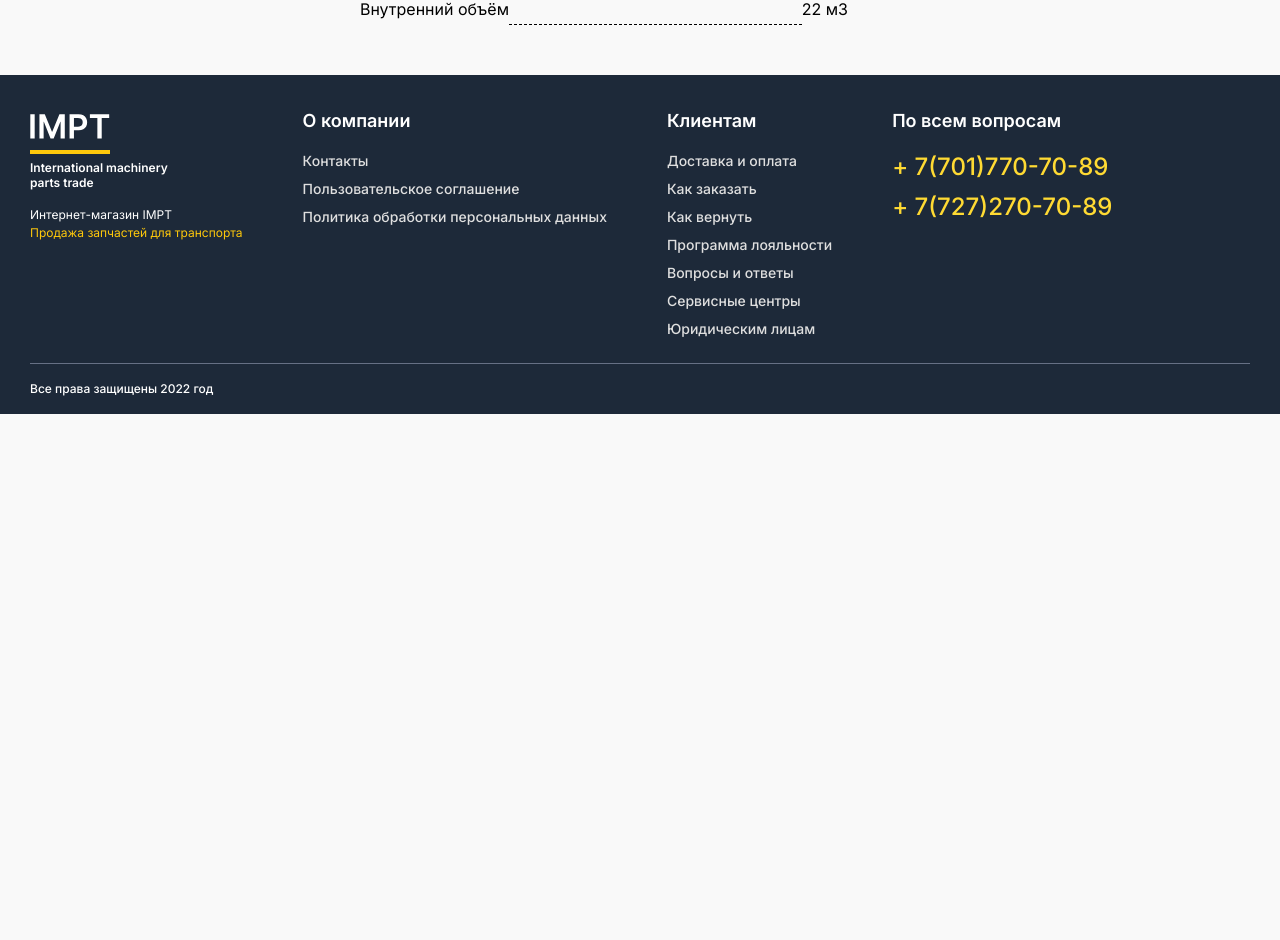
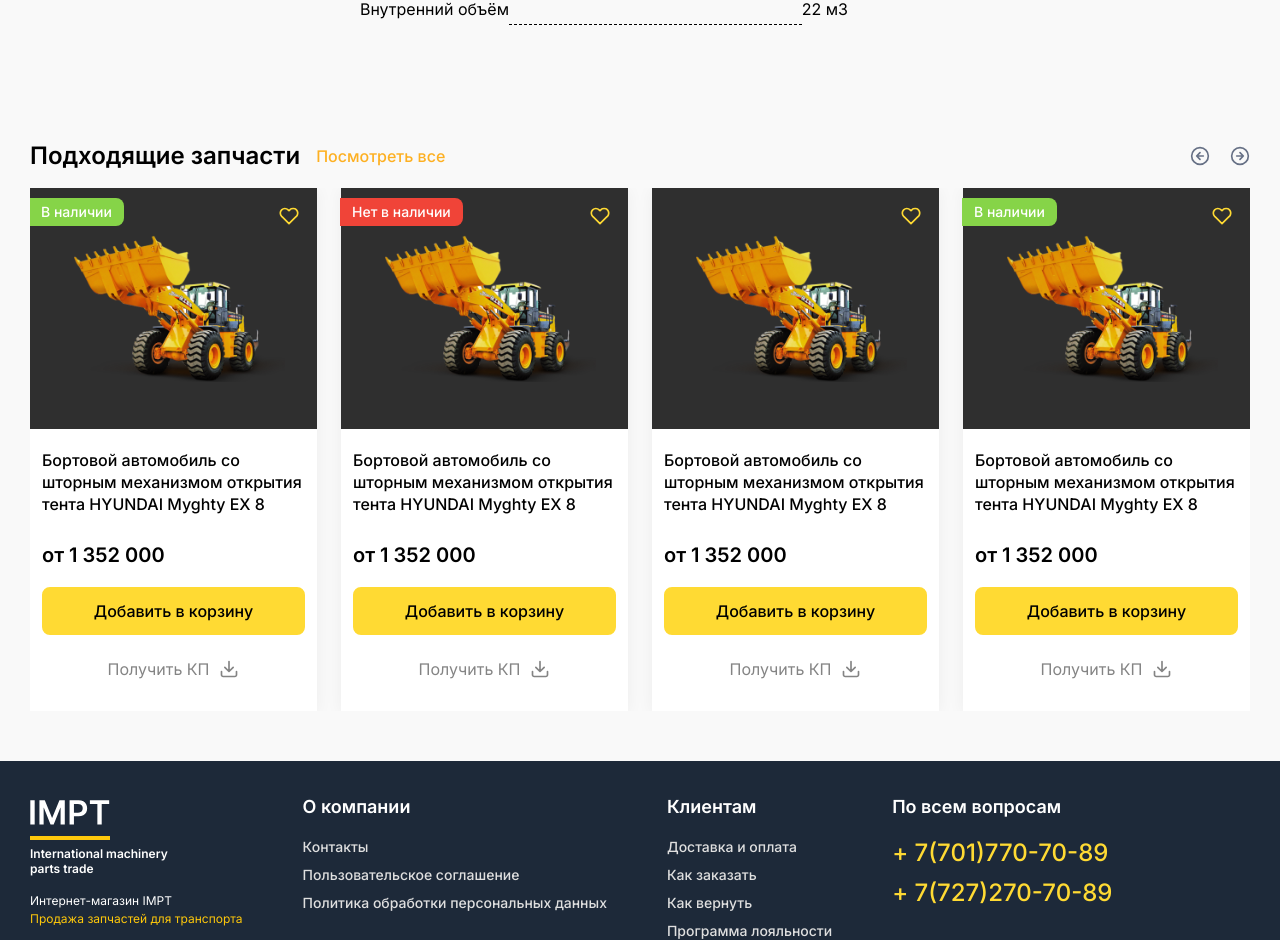
Before and after one commit to Akhmed-Shakirov/zapchasti-app, a Nuxt app: page /products/1 in a window 1280 px wide. Shown: the part 1197-2137 px from the top of the page. Before the commit the page ends 1611 px from the top, so only its background shows below. Built offline with nearby package versions, Linux system fonts and the light colour scheme.

Commit message:
add pages id slider

```diff
--- a/app.vue
+++ b/app.vue
@@ -4,8 +4,8 @@
 
 <script setup>
 useHead({
-    title: 'Frontend',
-    link: [{ rel: 'icon', type: 'image/png', href: '/emblem.svg' }]
+    title: 'Zapchasti',
+    link: [{ rel: 'icon', type: 'image/png', href: '/icons/logo.svg' }]
 })
 
 const { isToolbar } = storeToRefs(useHelper())
--- a/components/Ui/Carousel.vue
+++ b/components/Ui/Carousel.vue
@@ -1,10 +1,9 @@
 <template>
-    <div ref="carousel" class="carousel">
+    <div ref="carousel" class="carousel" :style="{ '--gap': gap + 'px'}">
         <div ref="track" class="carousel__track">
             <slot />
         </div>
         <div class="carousel__arrows">
-            <slot name="arrow" />
             <button v-show="arrow && prev === 'carousel__arrows-prev'" class="carousel__arrows-prev">
                 prev
             </button>
@@ -49,6 +48,10 @@ const props = defineProps({
         type: Number,
         default: 1
     },
+    gap: {
+        type: Number,
+        default: 0
+    },
     timer: {
         type: Number,
         default: 7
@@ -67,11 +70,12 @@ onMounted(() => {
     setTimeout(() => {
         items.value = track.value.children
         itemsCount.value = items.value.length
-        itemWidth.value = carousel.value.clientWidth / props.show
-        movePosition.value = props.scroll * itemWidth.value
+        console.log(((props.show - 1) * props.gap))
+        itemWidth.value = (carousel.value.clientWidth - ((props.show - 1) * props.gap)) / props.show
+        movePosition.value = props.scroll * itemWidth.value + ((props.show - props.scroll) * props.gap)
 
         for (const el of items.value) {
-            el && el.setAttribute('style', `min-width: ${itemWidth.value}px`)
+            el && el.setAttribute('style', `min-width: ${itemWidth.value}px;`)
         }
 
         const btnPrev = document.querySelector(`.${props.prev}`)
@@ -82,13 +86,13 @@ onMounted(() => {
                 const itemsLeft = Math.abs(position.value) / itemWidth.value
                 position.value += itemsLeft >= props.scroll ? movePosition.value : itemsLeft * itemWidth.value
             } else {
-                position.value = -(itemsCount.value - 1) * itemWidth.value
+                position.value = -(itemsCount.value - (Math.abs(position.value) + props.show * (itemWidth.value - ((props.show - props.scroll) * props.gap))) / itemWidth.value) * itemWidth.value
             }
         }
 
         btnNext.onclick = () => {
-            if (position.value !== -(itemsCount.value - 1) * itemWidth.value) {
-                const itemsLeft = itemsCount.value - (Math.abs(position.value) + props.show * itemWidth.value) / itemWidth.value
+            if (itemsCount.value - (Math.abs(position.value) + props.show * (itemWidth.value - ((props.show - props.scroll) * props.gap))) / itemWidth.value) {
+                const itemsLeft = itemsCount.value - (Math.abs(position.value) + props.show * (itemWidth.value - ((props.show - props.scroll) * props.gap))) / itemWidth.value
                 position.value -= itemsLeft >= props.scroll ? movePosition.value : itemsLeft * itemWidth.value
             } else {
                 position.value = 0
@@ -141,6 +145,7 @@ const setNewPosition = (index) => {
     &__track {
         display: flex;
         transition: .2s;
+        grid-gap: var(--gap);
     }
 
     &__arrows {
--- a/pages/products/[id].vue
+++ b/pages/products/[id].vue
@@ -129,6 +129,31 @@
                         </div>
                     </div>
                 </div>
+
+                <div class="product__slider">
+                    <div class="product__slider-info">
+                        <div class="product__slider-content">
+                            <h3>Подходящие запчасти</h3>
+                            <p>Посмотреть все</p>
+                        </div>
+                        <div class="product__slider-content">
+                            <BaseIcon class="product__slider-prev" icon="arrow" />
+                            <BaseIcon class="product__slider-next" icon="arrow" />
+                        </div>
+                    </div>
+
+                    <UiCarousel arrow :show="4" :scroll="2" :gap="24" :timer="4" prev="product__slider-prev" next="product__slider-next">
+                        <TheCard stock :is-stock="false" />
+                        <TheCard />
+                        <TheCard stock :is-stock="true" />
+                        <TheCard stock :is-stock="false" />
+                        <TheCard />
+                        <TheCard stock :is-stock="true" />
+                        <TheCard stock :is-stock="false" />
+                        <TheCard />
+                        <TheCard stock :is-stock="true" />
+                    </UiCarousel>
+                </div>
             </div>
         </div>
     </NuxtLayout>
@@ -150,6 +175,59 @@ const toggleTab = (key) => {
 <style lang="scss">
 .product {
     padding-bottom: 50px;
+
+    &__slider {
+        margin-top: 115px;
+
+        &-info {
+            display: flex;
+            align-items: center;
+            justify-content: space-between;
+            margin-bottom: 16px;
+        }
+
+        &-content {
+            display: flex;
+            align-items: center;
+
+            h3 {
+                font-weight: 600;
+                font-size: 24px;
+                line-height: 32px;
+                color: #000000;
+            }
+
+            p {
+                font-weight: 500;
+                font-size: 16px;
+                line-height: 24px;
+                color: #FDB022;
+            }
+
+            &:first-child {
+                grid-gap: 16px;
+            }
+
+            &:last-child {
+                grid-gap: 20px;
+            }
+
+            .icon {
+                color: #667085;
+                transition: .2s;
+                cursor: pointer;
+
+                &:hover {
+                    color: #000000;
+                }
+            }
+        }
+
+        &-next {
+            transform: rotate(180deg);
+        }
+
+    }
 
     &__info {
         display: flex;
```
